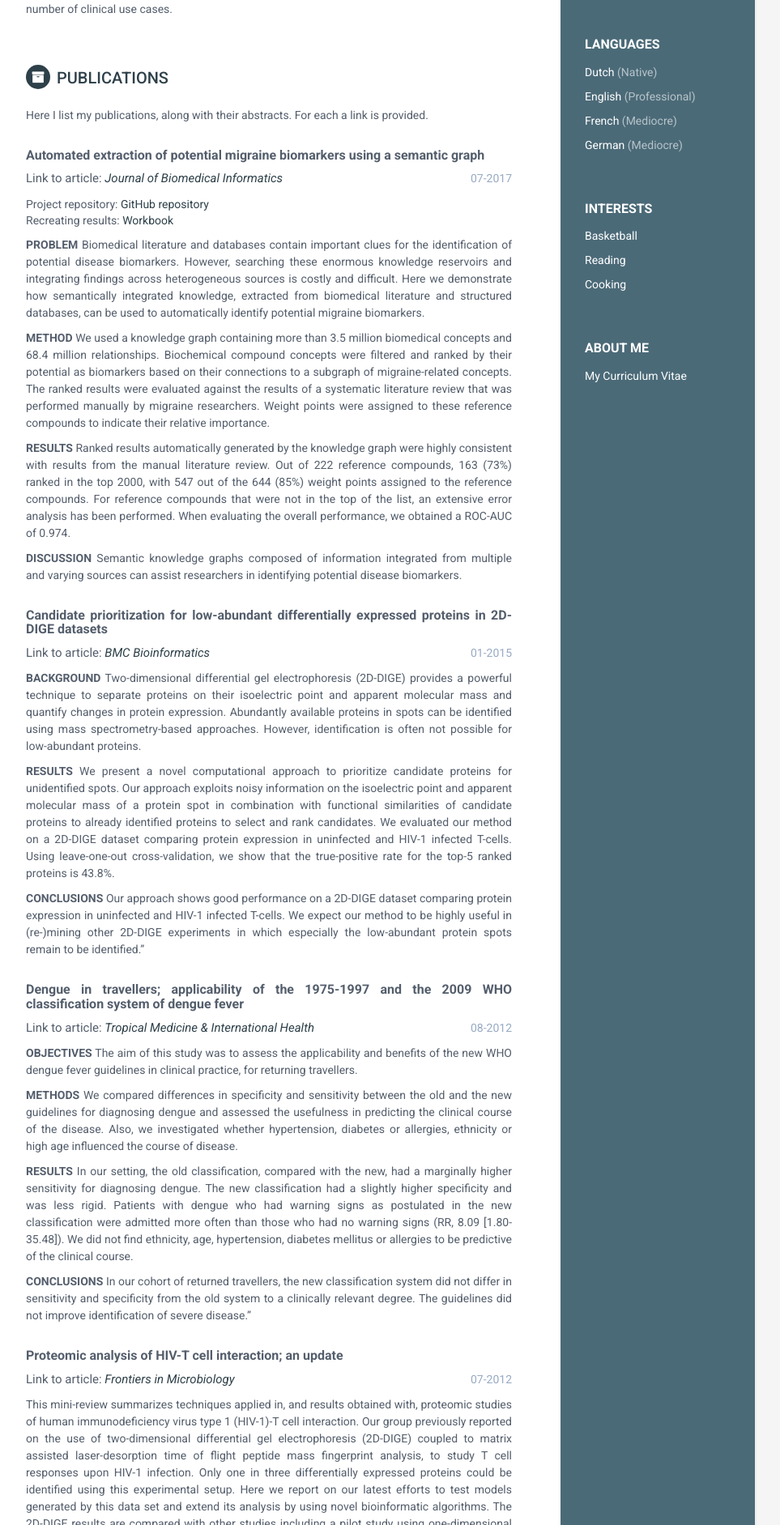
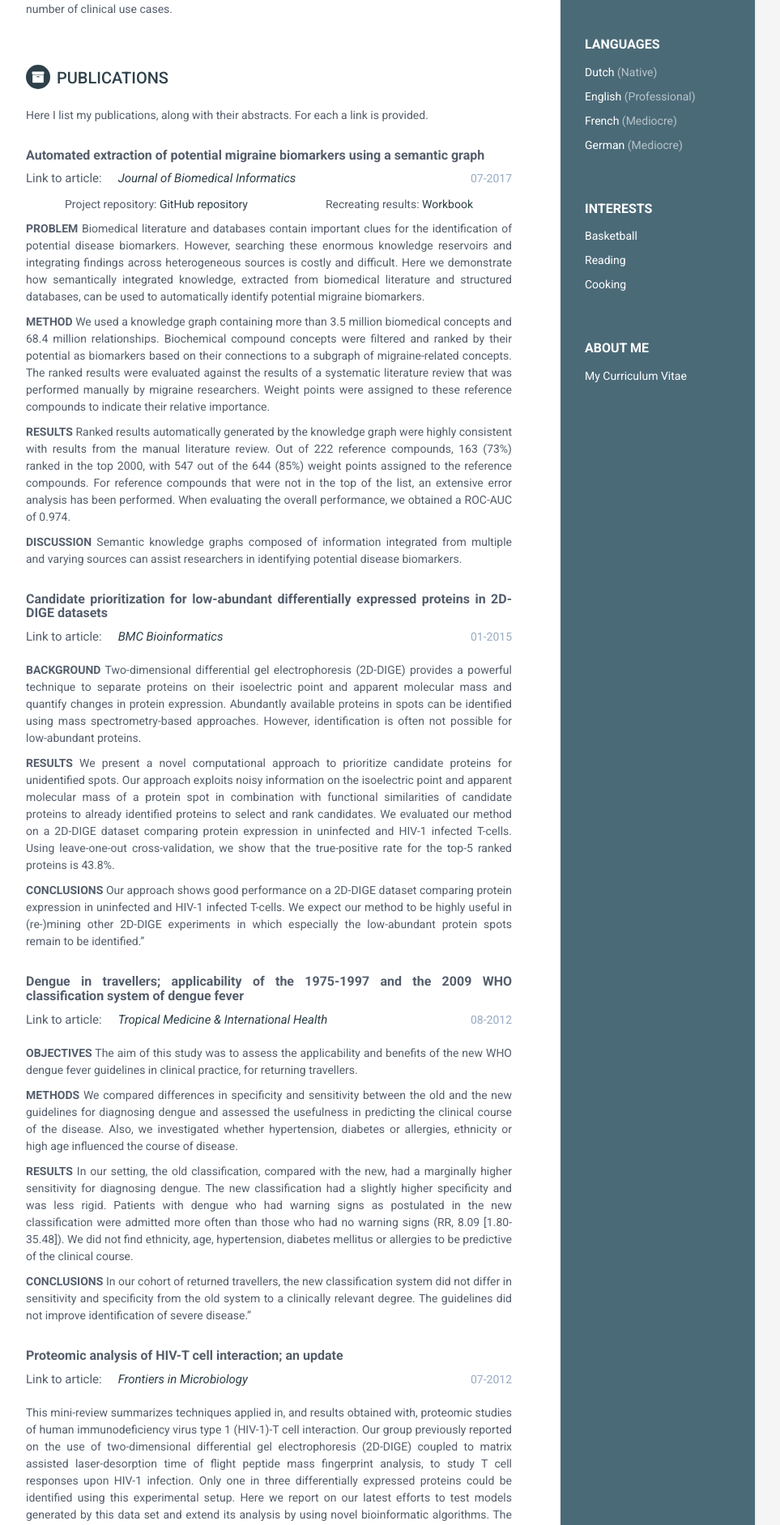
Before and after one commit to Wytz/wytz.github.io, a Jekyll site: the page built from index.html, in a window 1280 px wide. Shown: the part 1016-2899 px from the top of the page at 81% size, without its empty margins (188-1151 px from the left). Built offline with Jekyll 4.4.1, drawn with Linux system fonts in a browser that asks for light colours.

Commit message:
paddings and flex

```diff
--- a/_includes/projects.html
+++ b/_includes/projects.html
@@ -14,19 +14,19 @@
     <div class="item" style="margin-bottom:30px;">
       <h3 class="project-title" style="text-align:justify;text-justify:inter-word;"><b>{{ project.title }}</b></h3>
 	  <div class="upper-row" style="margin-top:10px;margin-bottom:10px;">
-	    <div style="font-size:15px;">Link to article:                              <a href="{{ project.link }}"><i>  {{ project.journal}}  </i></a></div>
+	    <div style="font-size:15px;">Link to article:<a href="{{ project.link }}" style="padding-left:20px;"><i>{{ project.journal }}</i></a></div>
 		<div class="time">{{ project.publicationdate }}</div>
 	  </div>
-	  <div class = "links" style="margin-top:10px;margin-bottom:10px;font-size:14px;">
+	  <div class = "links" style="margin-top:10px;margin-bottom:10px;font-size:14px;display:flex;justify-content:space-around;">
 
 	    {% if project.github %}
-	    <div class="project-link" style="float:left;width:50%;">Project repository:  <a href="{{ project.github }}"> GitHub repository </a></div>
+	    <div class="project-link">Project repository:  <a href="{{ project.github }}"> GitHub repository </a></div>
 
 	    {% endif %}
 
 	    {% if project.workbook %}
 
-	    <div class="project-link" style="align:right;width:50%;">Recreating results:  <a href="{{ project.workbook }}"> Workbook </a></div>
+	    <div class="project-link">Recreating results:  <a href="{{ project.workbook }}"> Workbook </a></div>
 
 	    {% endif %}
 
```
